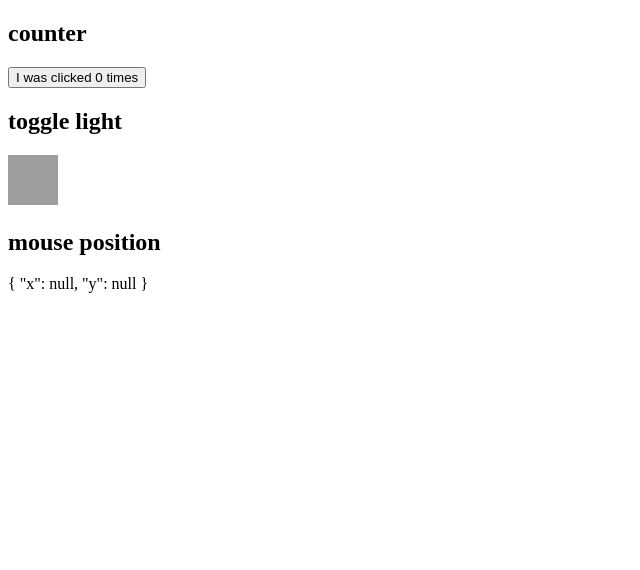
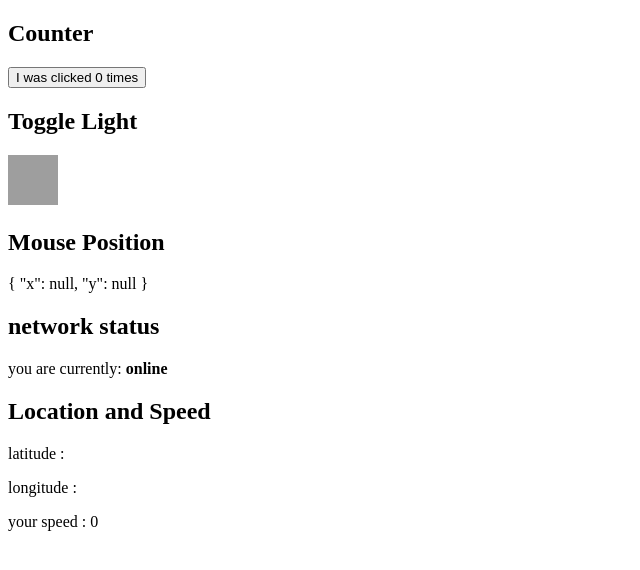
Before and after one commit to akbelcolak/reactUdemyExercise, a React (Create React App) app in the folder udemy/: page / in a window 1280 px wide. Shown: the top 570 px of the page, without its empty margins (0-640 px from the left). Built offline with nearby package versions, Linux system fonts and the light colour scheme; no server answers; grey boxes are pictures that could not be loaded.

Commit message:
geolocation,network status and speed

```diff
--- a/udemy/src/App.js
+++ b/udemy/src/App.js
@@ -1,26 +1,71 @@
 import React, { useState, useEffect } from "react";
+// we can set an object inside useEffect as we did in mouse pozition
+// if our object is bigger we can write it before our app function and call it in useState
+const initialLocationState ={
+  latitude : null,
+  longitude : null,
+  speed : null
+}
+
 
 function App() {
   const [count, setCount] = useState(0);
   const [isOn, setOn] = useState(false);
   const [mousePozition, setMousePozition] = useState({ x:null, y:null})
+  const [status, setStatus] = useState(navigator.onLine)
+  const [{latitude, longitude,speed}, setLocation] = useState(initialLocationState)
 
+  let mounted = true // to clear geoLocation after using
   useEffect( ()=> {
     //websayfasinin basligini degistirmek icin
     // bu Effecti sonrasinda silmemize gerek yok cunku sadece click ile calisiyor
     document.title = `${count} times clicked`;
     // mouse hareketlerinin sayfadaki yerini gormek icin
     window.addEventListener('mousemove', handleMouseMove)
+    // online olup olmadigimizi gormek icin
+    //useState  navigator.onLine'i gosteriyor. direk objenin ismi
+    //active listenerlar olduklari icin sonrasinda silmemiz gerekiyor
+    window.addEventListener('online',handleOnline)
+    window.addEventListener('offline',handleOffline)
+    //for my real position(geolocation) and speed
+    navigator.geolocation.getCurrentPosition(handleGeoLocation)
+    // also for geolocation
+    const watchId = navigator.geolocation.watchPosition(handleGeoLocation)
 
-    //componentWillUnmount- mouse'un x ve y pozisyonunu gostermesi bittiginde eventi temizlemek icin
+
     return () => {
+      //componentWillUnmount- mouse'un x ve y pozisyonunu gostermesi bittiginde eventi temizlemek icin
       window.removeEventListener('mousemove', handleMouseMove)
+      window.removeEventListener('online',handleOnline)
+      window.removeEventListener('offline',handleOffline)
+      //to be able to clean geo location we add watchlocation whic can be deleted with id
+      navigator.geolocation.clearWatch(watchId)
+      mounted = false
+
     }
   }, [count])
   /* sayfayi her actiginda componentin temizlenmesini istiyorsan sondaki [] koyma
   aralikli olarak temizlemesini istiyorsan [] bu sekilde koy
   count ile ilgili olan effecti etkilemesini istemiyorsan [count] yaz
   */
+
+  const handleGeoLocation = event => {
+    //we added mounted to be able to delete setLocation afterwards
+    if(mounted) {
+      setLocation({
+        latitude : event.coords.latitude,
+        longitude : event.coords.longitude,
+        speed : event.coords.speed
+      })
+    }
+  }
+
+  const handleOnline = ()=>{
+    setStatus(true)
+  }
+  const handleOffline = ()=>{
+    setStatus(false)
+  }
 
   const handleMouseMove = (event)=>{
     setMousePozition( {
@@ -35,12 +80,12 @@ function App() {
 
   return (
     <>
-      <h2>counter</h2>
+      <h2>Counter</h2>
       <button onClick={() => setCount(prevCount => prevCount + 1)}>
         I was clicked {count} times
       </button>
 
-      <h2> toggle light</h2>
+      <h2> Toggle Light</h2>
       <img
         alt="FlashLight"
         src={
@@ -52,8 +97,16 @@ function App() {
         onClick={toggleLight}
       />
 
-      <h2> mouse position </h2>
+      <h2> Mouse Position </h2>
       {JSON.stringify(mousePozition, null, 2)}
+
+      <h2> network status </h2>
+      <p>you are currently: <strong>{status ? 'online' : 'offline'}</strong></p>
+
+      <h2> Location and Speed</h2>
+      <p>latitude : {latitude}</p>
+      <p>longitude : {longitude} </p>
+      <p>your speed : {speed? speed : "0"} </p>
 
     </>
   );
```
